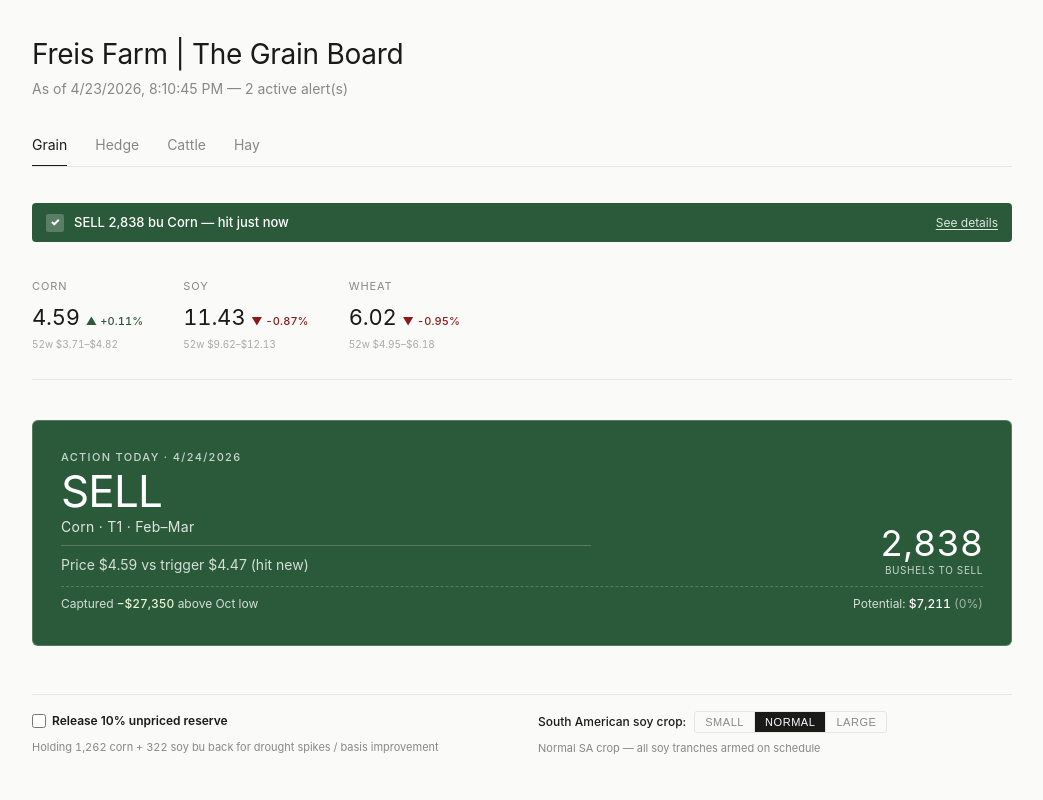
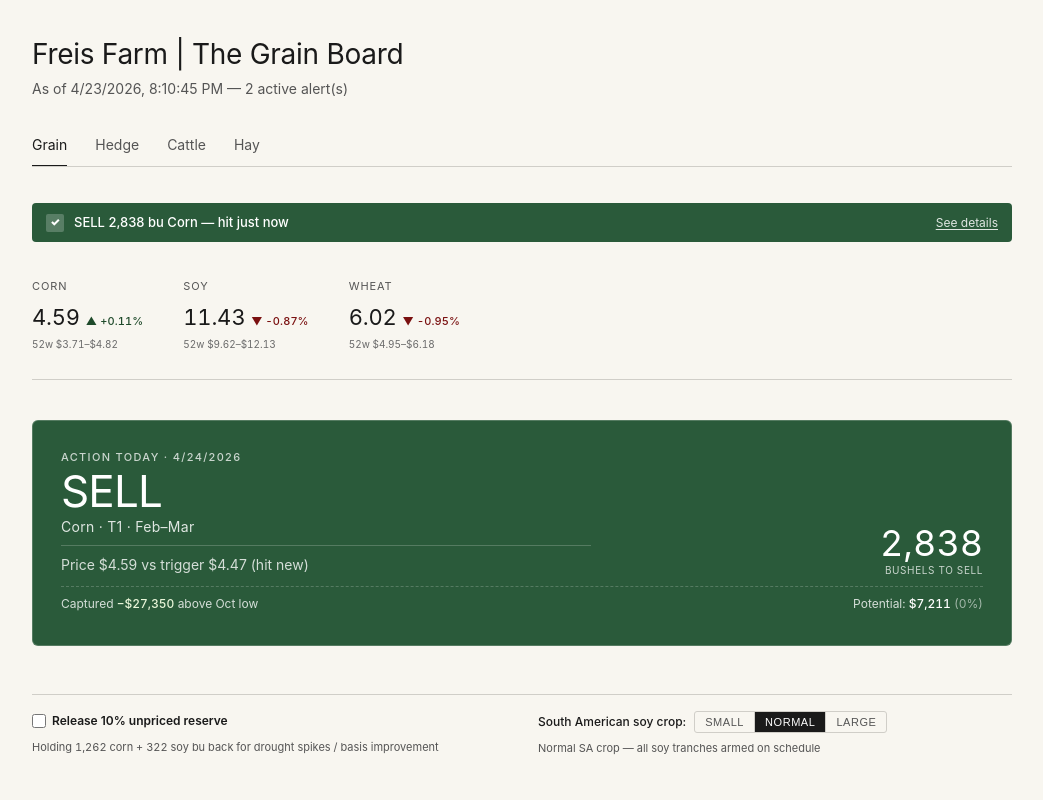
Before and after one commit to jnimbles03/farm-trader, a plain HTML site: page docs/index.html in a window 1280 px wide. Shown: the top 800 px of the page, without its empty margins (118-1161 px from the left). Drawn offline with Linux system fonts and the light colour scheme; no server answers.

Commit message:
Refine layer: bump text + line contrast — was too soft, failed WCAG AA for labels

```diff
--- a/docs/index.html
+++ b/docs/index.html
@@ -618,27 +618,32 @@
        block to revert to the prior look.
        ════════════════════════════════════════════════════════════════ -->
   <style id="refine-layer">
-    /* ---------- Refined tokens ---------- */
+    /* ---------- Refined tokens ----------
+       Contrast-calibrated for outdoor / small-screen reading.
+       --ink on --bg      ≈ 16:1 (AAA)
+       --muted on --bg    ≈ 7:1  (AAA for normal text)
+       --tertiary on --bg ≈ 4.8:1 (AA for normal text — fine print only)
+       All small uppercase labels use --muted, not --tertiary. */
     :root {
-      --bg:           #fafaf8;
+      --bg:           #f8f6f0;
       --surface:      #ffffff;
       --ink:          #1a1a1a;
-      --muted:        #888888;
-      --tertiary:     #aaaaaa;
-      --line:         #e8e6e0;
-      --line-strong:  #d0cec8;
+      --muted:        #555555;   /* was #888 — too light against cream */
+      --tertiary:     #6b6b6b;   /* was #aaa — nearly invisible */
+      --line:         #d0cec8;   /* was #e8e6e0 — dividers need to divide */
+      --line-strong:  #b8b5ad;
 
       --accent:       #2a5a3a;
-      --accent-sub:   #eef2ec;
+      --accent-sub:   #e8efe8;
 
       /* Commodity accents — quieter, used sparingly for identity not decoration */
-      --corn:         #2a5a3a;
-      --soy:          #8a4a18;
+      --corn:         #1e4a2a;   /* darker than #2a5a3a for number readability */
+      --soy:          #703810;   /* darker for contrast */
 
       /* States — reserved, not decorative */
-      --hit:          #2a5a3a;
-      --wait:         #888888;
-      --overdue:      #8a1a1a;
+      --hit:          #1e4a2a;
+      --wait:         #555555;
+      --overdue:      #7a1010;
     }
 
     /* ---------- Page chrome ---------- */
```
